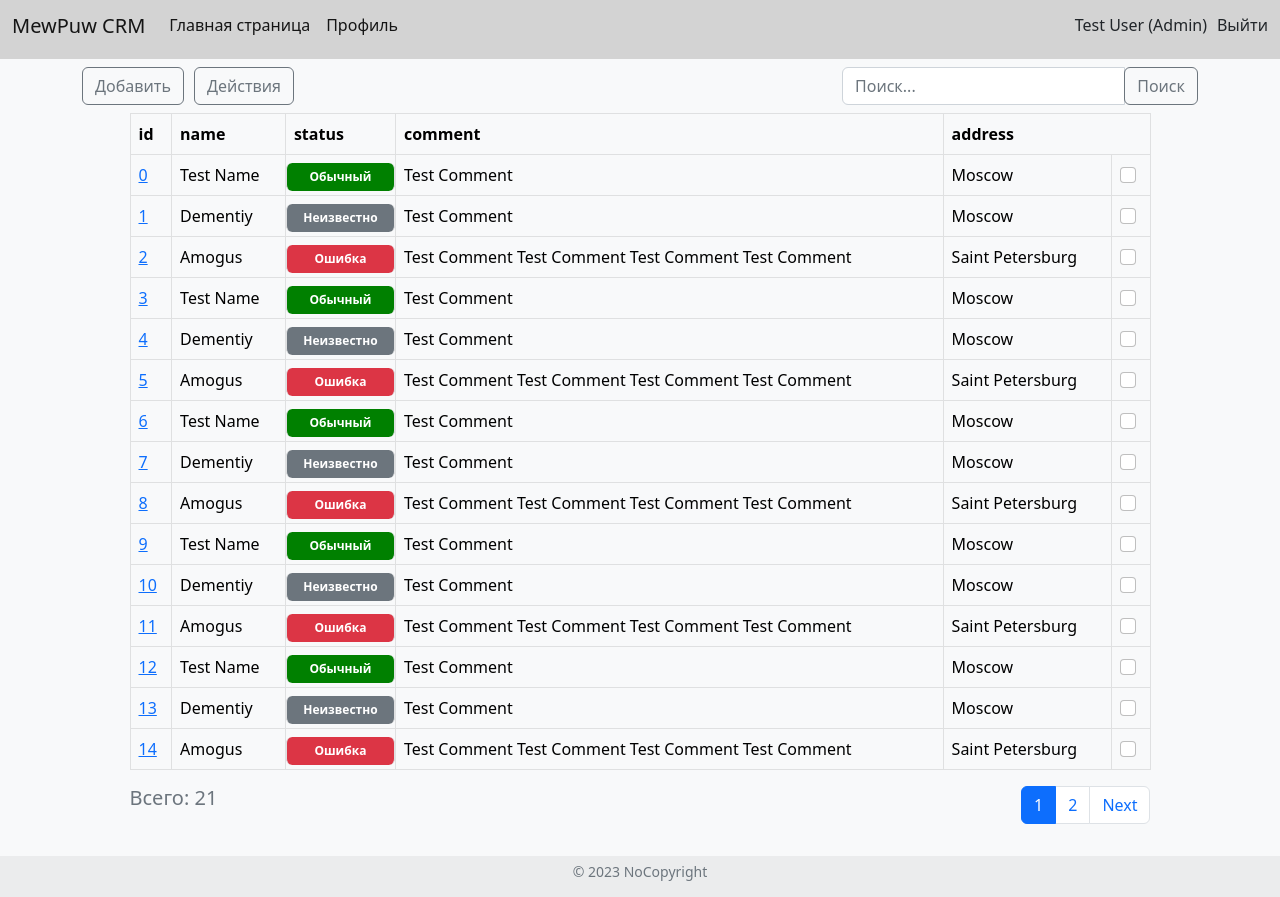
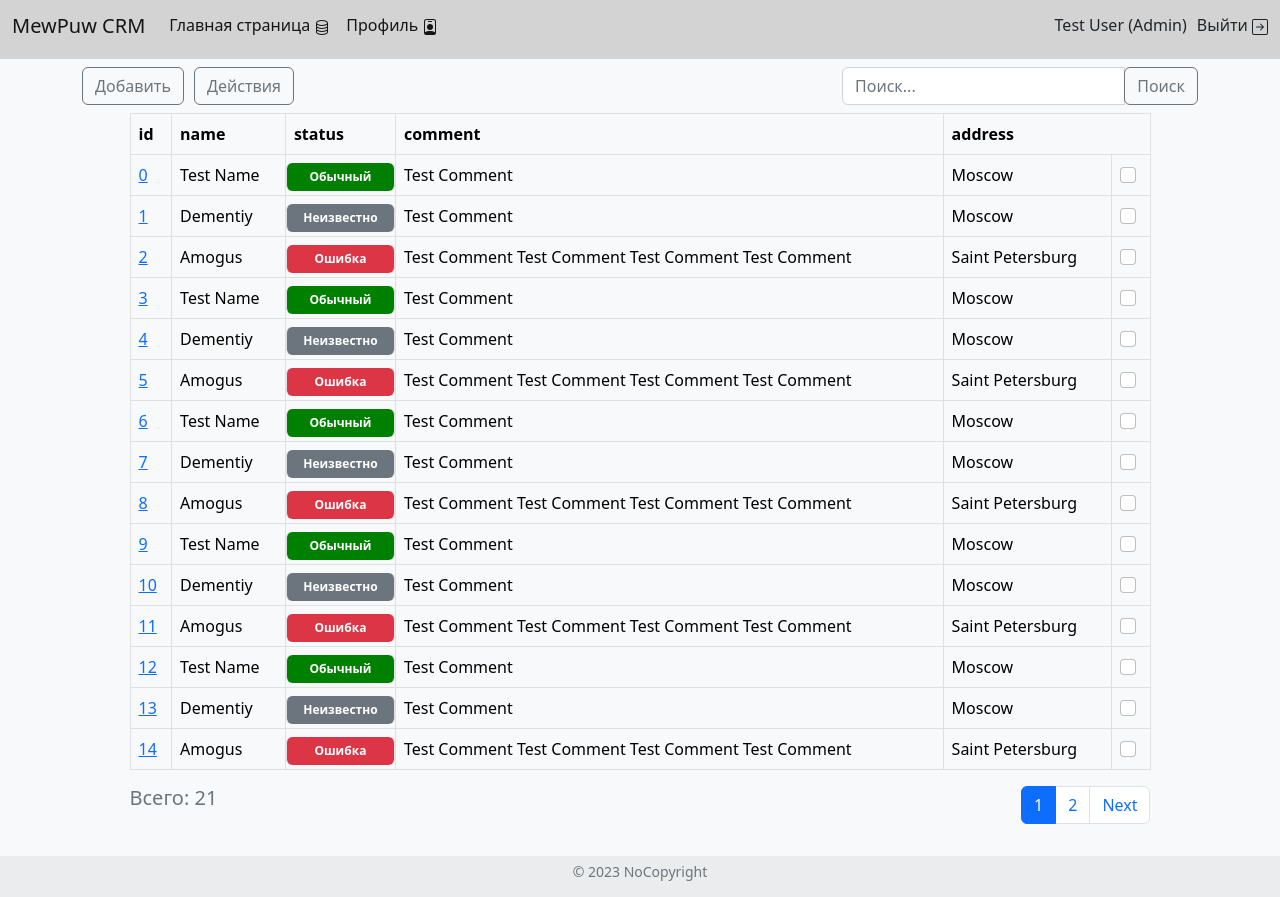
Before and after one commit to NovikovNik/MewPuwCRM, a React (Create React App) app in the folder frontend/: page /home in a window 1280 px wide. Built offline with nearby package versions, Linux system fonts and the light colour scheme.

Commit message:
Added Icons

```diff
--- a/frontend/package.json
+++ b/frontend/package.json
@@ -11,6 +11,7 @@
     "react": "^18.2.0",
     "react-bootstrap": "^2.7.2",
     "react-dom": "^18.2.0",
+    "react-icons": "^4.8.0",
     "react-router-dom": "^6.8.2",
     "react-scripts": "5.0.1",
     "web-vitals": "^2.1.4"
--- a/frontend/src/components/Navbar.jsx
+++ b/frontend/src/components/Navbar.jsx
@@ -2,6 +2,7 @@ import React, { useEffect, useState } from "react";
 import { useNavigate } from 'react-router-dom';
 import 'bootstrap/dist/css/bootstrap.min.css';
 import Footer from "./Footer";
+import { BsDatabase, BsArrowRightSquare, BsPersonBadge } from "react-icons/bs";
 
 export default function Menu(props) {
 
@@ -18,10 +19,10 @@ export default function Menu(props) {
                     <div className="collapse navbar-collapse" id="navbarSupportedContent">
                         <ul className="navbar-nav me-auto mr-auto mb-2 mb-lg-0">
                             <li className="nav-item">
-                                <a className="nav-link active h2" aria-current="page" href="#/">Главная страница</a>
+                                <a className="nav-link active h2" aria-current="page" href="#/">Главная страница {<BsDatabase/>}</a>
                             </li>
                             <li className="nav-item">
-                                <a className="nav-link active h2" aria-current="page" href="#/">Профиль</a>
+                                <a className="nav-link active h2" aria-current="page" href="#/">Профиль {<BsPersonBadge/>}</a>
                             </li>
                             <li className="nav-item" >
                             </li>
@@ -30,7 +31,7 @@ export default function Menu(props) {
                             <a className="nav-link active h2" aria-current="page" onClick={logOut} href="#/">Test User (Admin)</a>
                         </div>
                         <div style={{marginLeft: 10}}>
-                            <a className="nav-link active h2" aria-current="page" onClick={logOut} href="#/">Выйти</a>
+                            <a className="nav-link active h2" aria-current="page" onClick={logOut} href="#/">Выйти {<BsArrowRightSquare/>}</a>
                         </div>
                     </div>
                 </div>
```
Also changed, not shown: frontend/src/customStyles/test.css (added, +9 -0 lines), frontend/src/customStyles/test.scss (added, +8 -0 lines), 2 other files (tests, documents, lock files or other folders).
